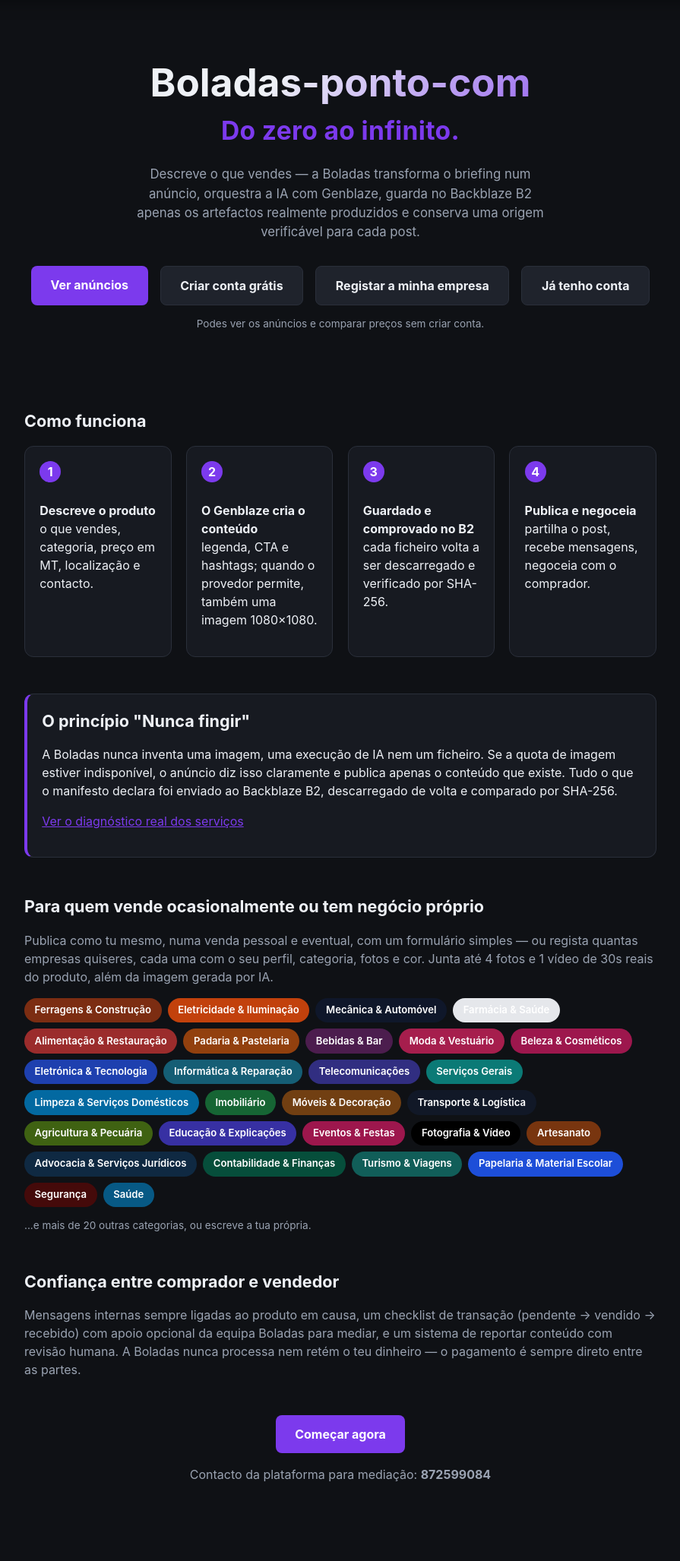
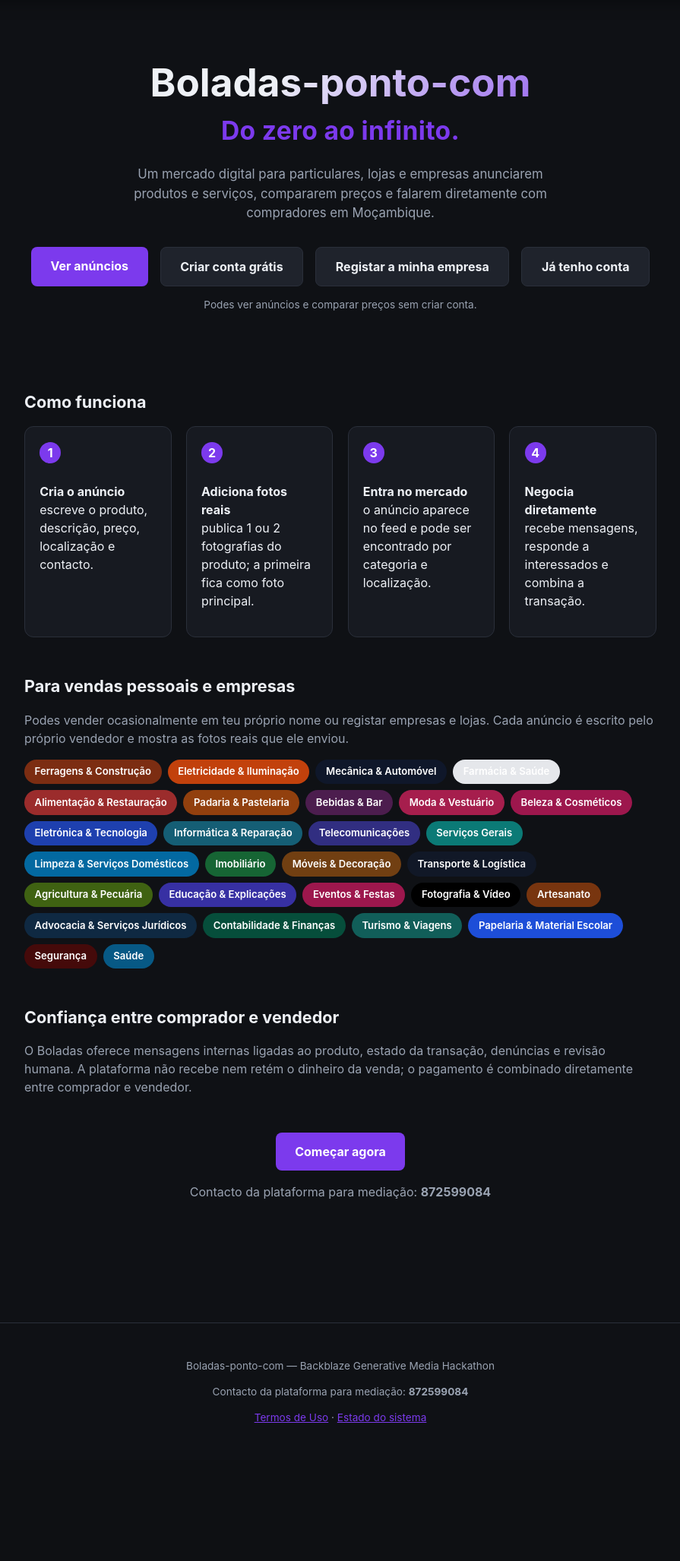
Before and after one commit to Progaminy/boladas-ponto-com, a FastAPI app: page / in a window 1280 px wide. Shown: the part 59-2114 px from the top of the page at 76% size, without its empty margins (192-1087 px from the left). After the commit the page ends 1932 px from the top, so only its background shows below. Run offline with FastAPI, Linux system fonts and the light colour scheme.

Commit message:
Present Boladas as a manual marketplace

```diff
--- a/app/templates/landing.html
+++ b/app/templates/landing.html
@@ -6,9 +6,8 @@
   <h1 class="hero-title">Boladas-ponto-com</h1>
   <p class="hero-slogan">Do zero ao infinito.</p>
   <p class="hero-subtitle">
-    Descreve o que vendes — a Boladas transforma o briefing num anúncio,
-    orquestra a IA com Genblaze, guarda no Backblaze B2 apenas os artefactos
-    realmente produzidos e conserva uma origem verificável para cada post.
+    Um mercado digital para particulares, lojas e empresas anunciarem produtos e serviços,
+    compararem preços e falarem diretamente com compradores em Moçambique.
   </p>
   <div class="hero-actions">
     <a href="/explorar" class="btn-primary">Ver anúncios</a>
@@ -16,7 +15,7 @@
     <a href="/registar/empresa" class="btn-secondary">Registar a minha empresa</a>
     <a href="/entrar" class="btn-secondary">Já tenho conta</a>
   </div>
-  <p class="muted hero-nota">Podes ver os anúncios e comparar preços sem criar conta.</p>
+  <p class="muted hero-nota">Podes ver anúncios e comparar preços sem criar conta.</p>
 </section>
 
 <section class="landing-section">
@@ -24,41 +23,28 @@
   <div class="step-grid">
     <div class="step">
       <span class="step-num">1</span>
-      <p><strong>Descreve o produto</strong><br />o que vendes, categoria, preço em MT, localização e contacto.</p>
+      <p><strong>Cria o anúncio</strong><br />escreve o produto, descrição, preço, localização e contacto.</p>
     </div>
     <div class="step">
       <span class="step-num">2</span>
-      <p><strong>O Genblaze cria o conteúdo</strong><br />legenda, CTA e hashtags; quando o provedor permite, também uma imagem 1080×1080.</p>
+      <p><strong>Adiciona fotos reais</strong><br />publica 1 ou 2 fotografias do produto; a primeira fica como foto principal.</p>
     </div>
     <div class="step">
       <span class="step-num">3</span>
-      <p><strong>Guardado e comprovado no B2</strong><br />cada ficheiro volta a ser descarregado e verificado por SHA-256.</p>
+      <p><strong>Entra no mercado</strong><br />o anúncio aparece no feed e pode ser encontrado por categoria e localização.</p>
     </div>
     <div class="step">
       <span class="step-num">4</span>
-      <p><strong>Publica e negoceia</strong><br />partilha o post, recebe mensagens, negoceia com o comprador.</p>
+      <p><strong>Negocia diretamente</strong><br />recebe mensagens, responde a interessados e combina a transação.</p>
     </div>
   </div>
 </section>
 
 <section class="landing-section">
-  <div class="card" style="border-left-color:var(--accent);">
-    <h2 style="margin-top:0;">O princípio "Nunca fingir"</h2>
-    <p>A Boladas nunca inventa uma imagem, uma execução de IA nem um ficheiro.
-    Se a quota de imagem estiver indisponível, o anúncio diz isso claramente e
-    publica apenas o conteúdo que existe. Tudo o que o manifesto declara foi
-    enviado ao Backblaze B2, descarregado de volta e comparado por SHA-256.</p>
-    <p><a href="/estado">Ver o diagnóstico real dos serviços</a></p>
-  </div>
-</section>
-
-<section class="landing-section">
-  <h2>Para quem vende ocasionalmente ou tem negócio próprio</h2>
+  <h2>Para vendas pessoais e empresas</h2>
   <p class="muted">
-    Publica como tu mesmo, numa venda pessoal e eventual, com um formulário
-    simples — ou regista quantas empresas quiseres, cada uma com o seu
-    perfil, categoria, fotos e cor. Junta até 4 fotos e 1 vídeo de 30s reais
-    do produto, além da imagem gerada por IA.
+    Podes vender ocasionalmente em teu próprio nome ou registar empresas e lojas.
+    Cada anúncio é escrito pelo próprio vendedor e mostra as fotos reais que ele enviou.
   </p>
   {% if categories %}
   <div class="swatch-grid">
@@ -66,18 +52,15 @@
     <span class="swatch" style="background:{{ c.accent_dark }}; color:#fff;">{{ c.label }}</span>
     {% endfor %}
   </div>
-  <p class="muted" style="font-size:0.85rem;">...e mais de 20 outras categorias, ou escreve a tua própria.</p>
   {% endif %}
 </section>
 
 <section class="landing-section">
   <h2>Confiança entre comprador e vendedor</h2>
   <p class="muted">
-    Mensagens internas sempre ligadas ao produto em causa, um checklist de
-    transação (pendente → vendido → recebido) com apoio opcional da equipa
-    Boladas para mediar, e um sistema de reportar conteúdo com revisão
-    humana. A Boladas nunca processa nem retém o teu dinheiro — o pagamento
-    é sempre direto entre as partes.
+    O Boladas oferece mensagens internas ligadas ao produto, estado da transação,
+    denúncias e revisão humana. A plataforma não recebe nem retém o dinheiro da venda;
+    o pagamento é combinado diretamente entre comprador e vendedor.
   </p>
 </section>
 
```
